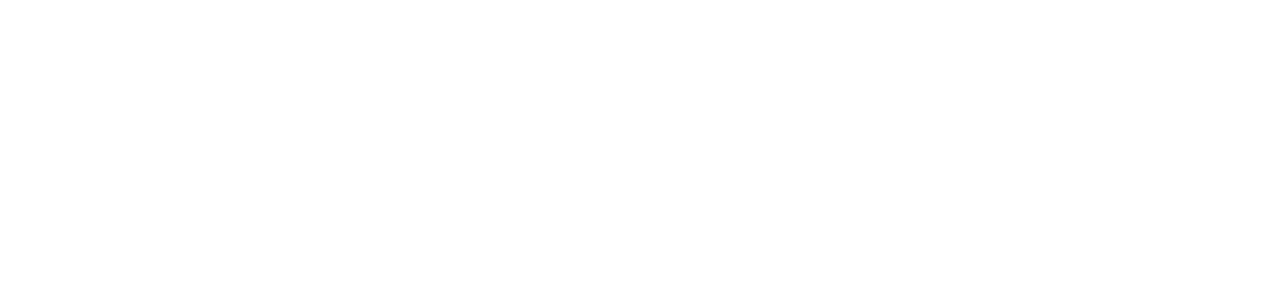
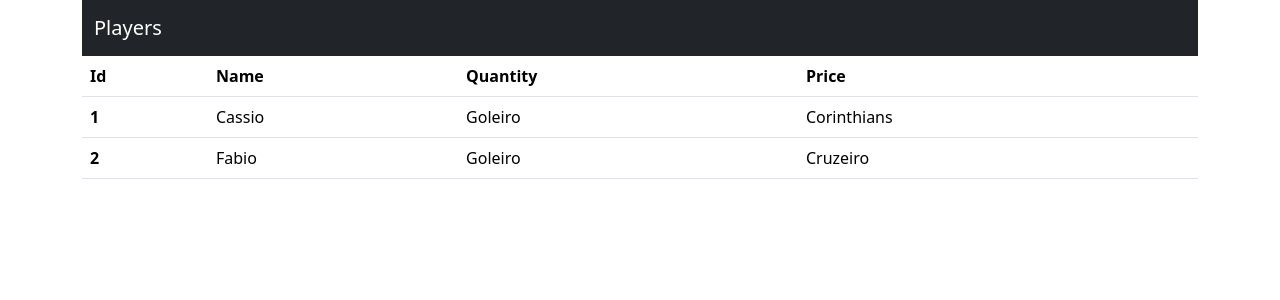
Before and after one commit to estevansk8/Angular-CRUD, an Angular app: page /player/home in a window 1280 px wide. Before the commit this address led to /. Shown: the top 300 px of the page. Built offline with nearby package versions, Linux system fonts and the light colour scheme; data requests are answered from the project's data file.

Commit message:
:sparkles: feat: home page working

```diff
--- a/src/app/app-routing.module.ts
+++ b/src/app/app-routing.module.ts
@@ -3,9 +3,9 @@ import { RouterModule, Routes } from '@angular/router';
 import { HomeComponent } from './player/home/home.component';
 
 const routes: Routes = [
-  {path: 'player/index', component: HomeComponent},
-  {path: 'player', redirectTo:'player', pathMatch:'full'},
-  {path: '', redirectTo:'player', pathMatch:'full'}
+  {path: 'player/home', component: HomeComponent},
+  {path: 'player', redirectTo:'player/home', pathMatch:'full'},
+  {path: '', redirectTo:'player/home', pathMatch:'full'}
 ];
 
 @NgModule({
--- a/src/app/app.component.html
+++ b/src/app/app.component.html
@@ -1 +1,12 @@
+<div class="container">
+    <nav class="navbar navbar-expand-lg navbar-dark bg-dark">
+        <div class="container-fluid">
+            <a class="navbar-brand" href="#">Players</a>
+        </div>
+        <div class="d-flex me-3">
+            <button class="btn btn-sucess">Add+</button>
+        </div>
+    </nav>
+</div>
+
 <router-outlet></router-outlet>
--- a/src/app/app.module.ts
+++ b/src/app/app.module.ts
@@ -6,6 +6,7 @@ import { AppComponent } from './app.component';
 import { FormsModule, ReactiveFormsModule } from '@angular/forms';
 import { CommonModule } from '@angular/common';
 import { HttpClientModule } from '@angular/common/http';
+import { PlayerModule } from './player/player.module';
 
 @NgModule({
   declarations: [
@@ -17,7 +18,8 @@ import { HttpClientModule } from '@angular/common/http';
     HttpClientModule,
     CommonModule,
     ReactiveFormsModule,
-    FormsModule
+    FormsModule,
+    PlayerModule
   ],
   providers: [],
   bootstrap: [AppComponent]
--- a/src/app/player/home/home.component.html
+++ b/src/app/player/home/home.component.html
@@ -1 +1,20 @@
-<p>home works!</p>
+<div class="container">
+    <table class = "table">
+        <thead>
+            <tr>
+                <th scope="col">Id</th>
+                <th scope="col">Name</th>
+                <th scope="col">Quantity</th>
+                <th scope="col">Price</th>
+            </tr>
+        </thead>
+        <tbody>
+            <tr *ngFor="let item of allplayers">
+                <th scope="row">{{item.id}}</th>
+                <td>{{item.name}}</td>
+                <td>{{item.position}}</td>
+                <td>{{item.club}}</td>
+            </tr>
+        </tbody>
+    </table>
+</div>
--- a/src/app/player/home/home.component.ts
+++ b/src/app/player/home/home.component.ts
@@ -1,10 +1,20 @@
-import { Component } from '@angular/core';
+import { Component, OnInit } from '@angular/core';
+import { Player } from '../player';
+import { PlayerService } from '../player.service';
 
 @Component({
   selector: 'app-home',
   templateUrl: './home.component.html',
   styleUrl: './home.component.css'
 })
-export class HomeComponent {
+export class HomeComponent implements OnInit{
 
+  allplayers : Player[] = []
+  constructor(private playerService: PlayerService){}
+
+  ngOnInit(): void {
+    this.playerService.getAll().subscribe((data) =>{
+      this.allplayers = data;
+    })
+  }
 }
--- a/src/app/player/player.service.ts
+++ b/src/app/player/player.service.ts
@@ -1,5 +1,6 @@
 import { HttpClient } from '@angular/common/http';
 import { Injectable } from '@angular/core';
+import { Player } from './player';
 
 @Injectable({
   providedIn: 'root'
@@ -8,4 +9,8 @@ export class PlayerService {
 
   constructor( private httpClient: HttpClient) { }
 
+  getAll(){
+    return this.httpClient.get<Player[]>('http://localhost:3000/players');
+  }
+
 }
--- a/src/app/player/player.ts
+++ b/src/app/player/player.ts
@@ -1,2 +1,6 @@
 export interface Player {
+    id:number;
+    name: string;
+    club: string;
+    position: string
 }
```
